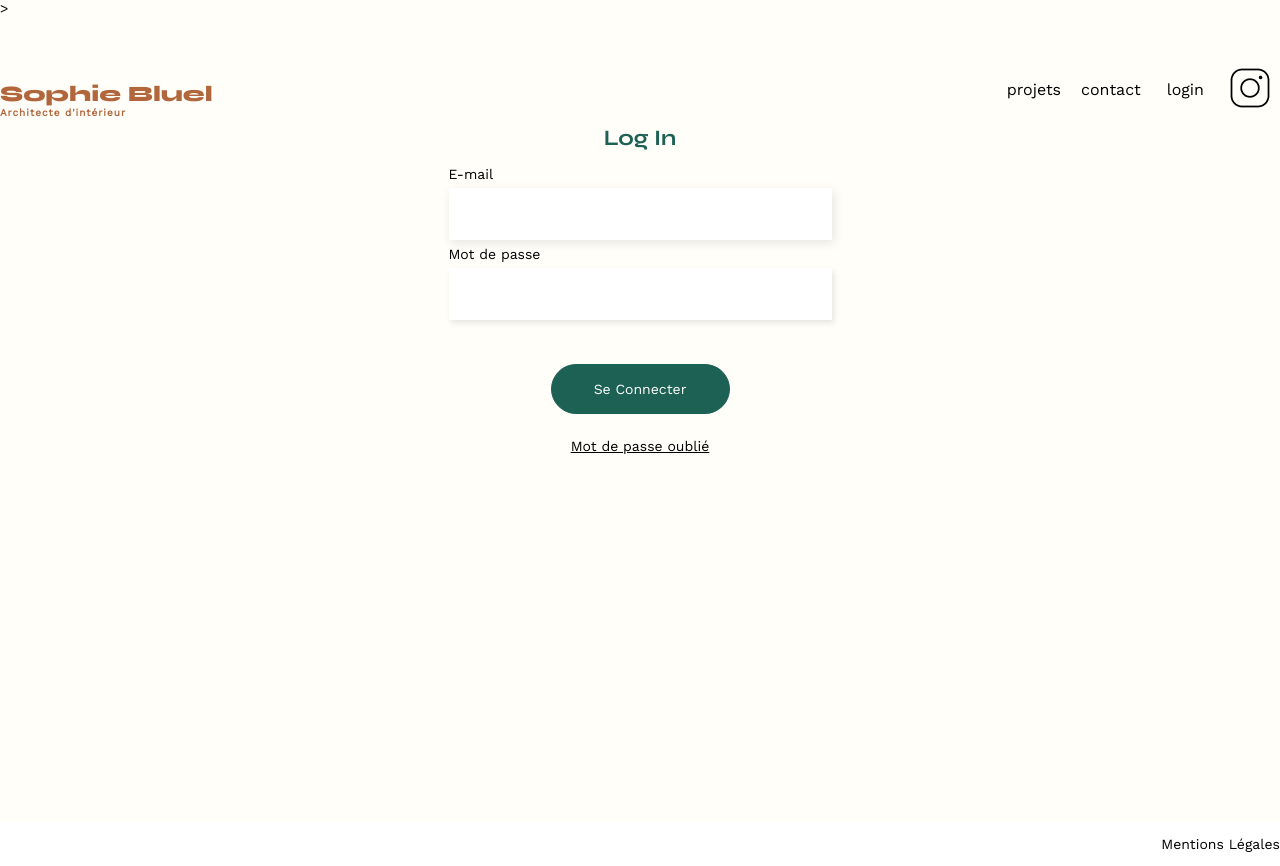
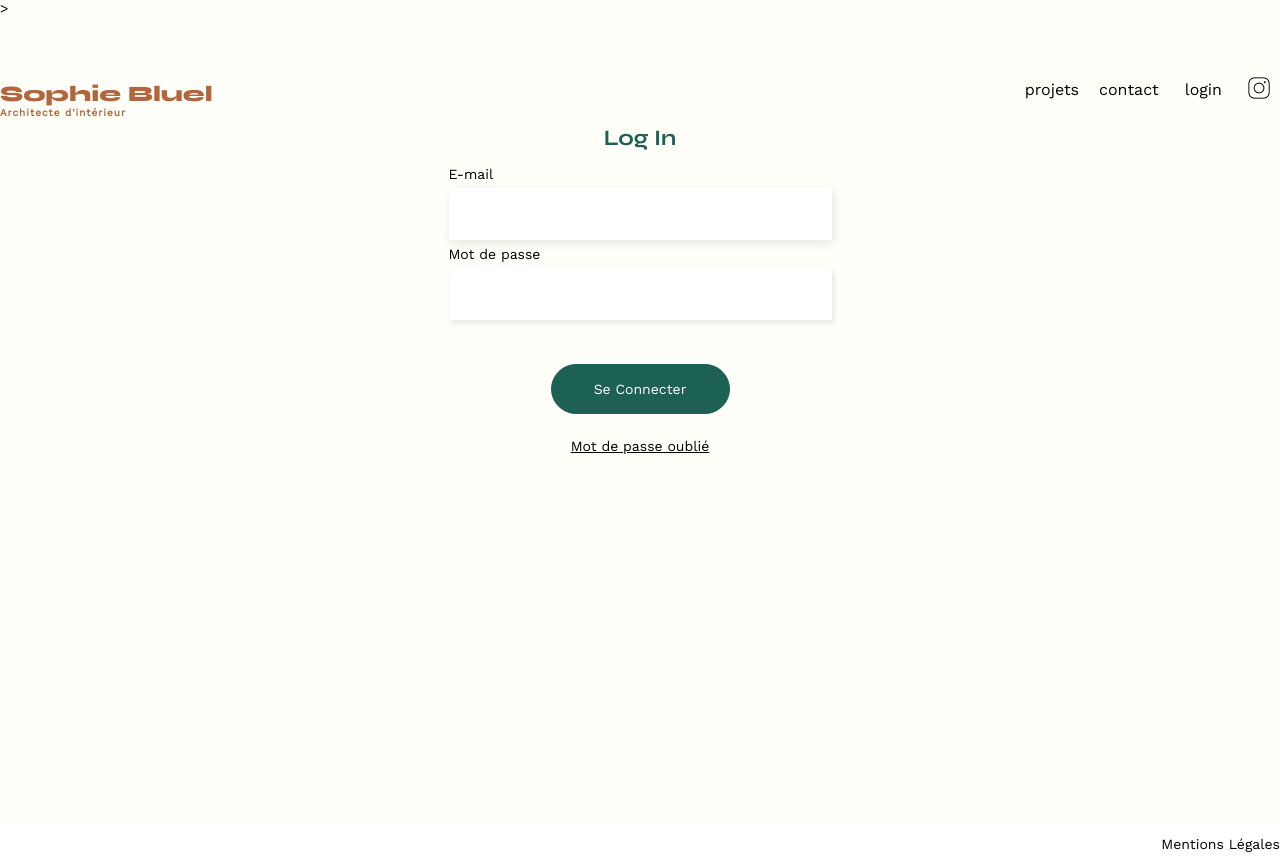
Before and after one commit to Jreff6/OpenClassroomProjet3, a plain HTML site: page FrontEnd/login.html in a window 1280 px wide. Drawn offline with nearby package versions, Linux system fonts and the light colour scheme.

Commit message:
progress on the buttons logic + bug fixes

```diff
--- a/FrontEnd/assets/loginStyle.css
+++ b/FrontEnd/assets/loginStyle.css
@@ -12,6 +12,9 @@ header {
 	margin: 50px 0
 }
 
+.insta{
+    height: 22px;
+}
 h1{
 	display: flex;
 	flex-direction: column;
--- a/FrontEnd/assets/style.css
+++ b/FrontEnd/assets/style.css
@@ -392,6 +392,11 @@ header li img{
 	color: white;
 }
 
+/*.allButton{
+	background-color: #1D6154;
+	color: white;
+}
+*/
 .effet-hover:hover{
 	background-color: #1D6154;
 	color: white;
--- a/FrontEnd/login.html
+++ b/FrontEnd/login.html
@@ -24,7 +24,7 @@
                 <li><a href="./index.html#projets">projets</a></li>
                 <li><a href= "./index.html#contact">contact</a></li>
                 <li><button id="btnLogin">login</button></li>
-                <li><img src="./assets/icons/instagram.png" alt="Instagram"></li>
+                <li><img src="./assets/icons/instagram.png" alt="Instagram" class="insta"></li>
             </ul>
         </nav>
     </header>
```
Also changed, not shown: FrontEnd/js/index.js (+27 -8 lines).
